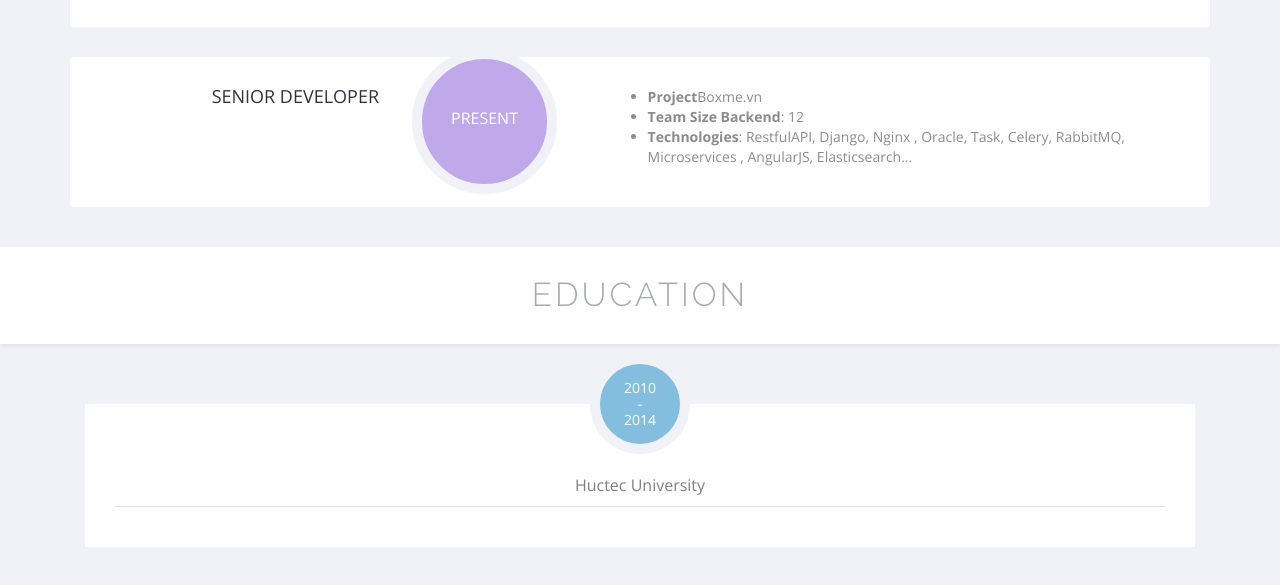
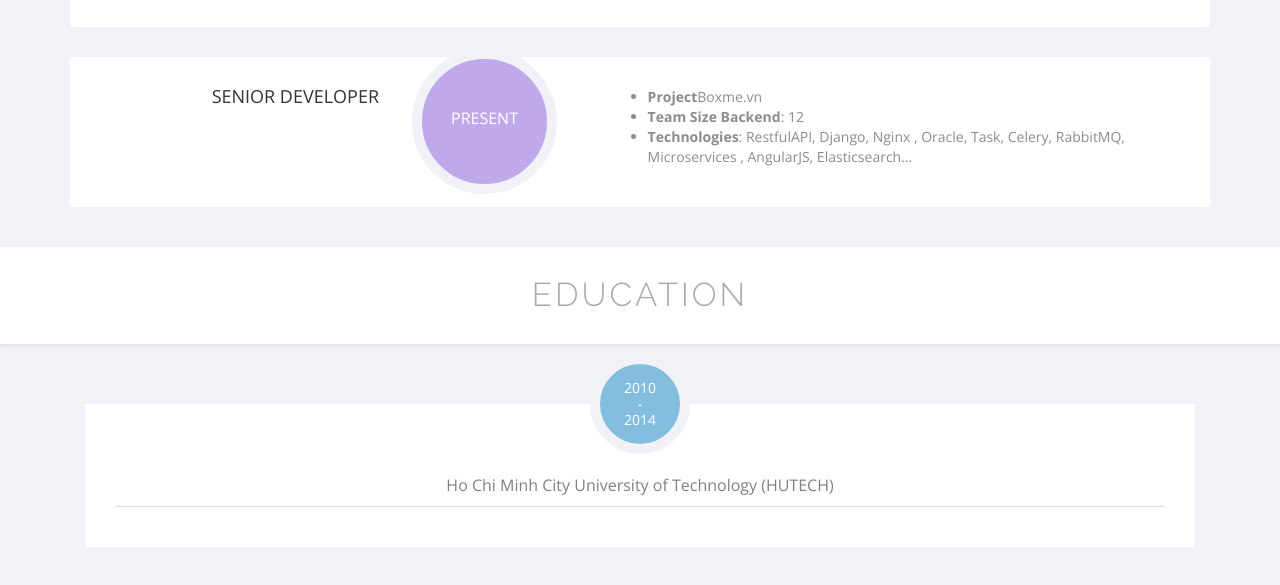
Before and after one commit to nguyenthanhgiau/nguyenthanhgiau.github.io, a plain HTML site: page index.html in a window 1280 px wide. Shown: the part 2276-2861 px from the top of the page. Drawn offline with nearby package versions, Linux system fonts and the light colour scheme.

Commit message:
chang schoos name

```diff
--- a/index.html
+++ b/index.html
@@ -274,7 +274,7 @@
                             </div>
                             <!-- /.edu-time -->
                             <div class="edu-title">
-                                <p class="edu-inst">Huctec University</p>
+                                <p class="edu-inst">Ho Chi Minh City University of Technology (HUTECH)</p>
                             </div>
                             <!-- /.edu-title -->
                              <div class="edu-comments">
```
